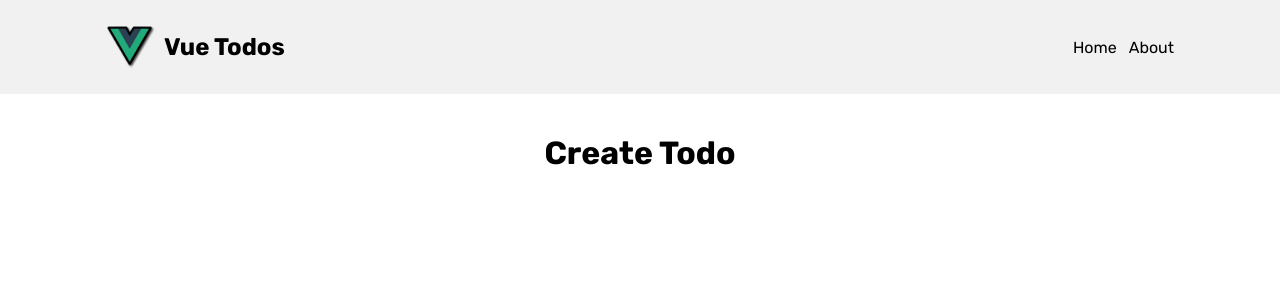
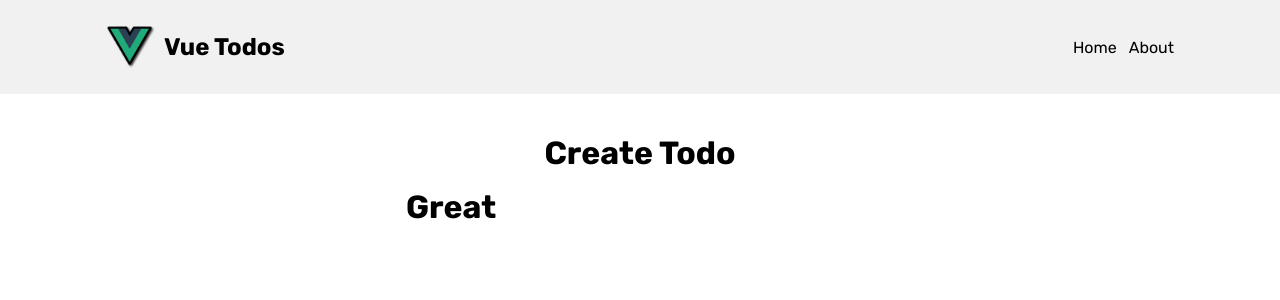
Before and after one commit to authme-flophy/vue-todos, a Vue app: page / in a window 1280 px wide. Shown: the top 300 px of the page. Built offline with nearby package versions, Linux system fonts and the light colour scheme.

Commit message:
created the TodoCreator component and linked it to the TodosView view

```diff
--- /dev/null
+++ b/src/components/TodoCreator.vue
@@ -0,0 +1,13 @@
+<template>
+  <div>
+    <h1>Great</h1>
+  </div>
+</template>
+
+<script setup>
+
+</script>
+
+<style lang="scss" scoped>
+
+</style>
--- a/src/views/TodosView.vue
+++ b/src/views/TodosView.vue
@@ -1,9 +1,11 @@
 <script setup>
+import TodoCreator from '../components/TodoCreator.vue';
 </script>
 
 <template>
   <main>
     <h1>Create Todo</h1>
+    <TodoCreator/>
   </main>
 </template>
 
```
